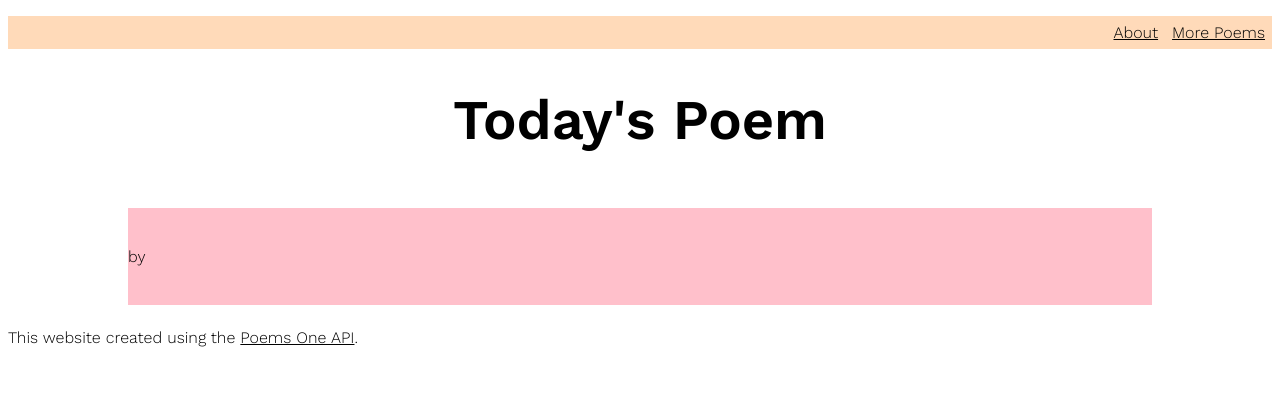
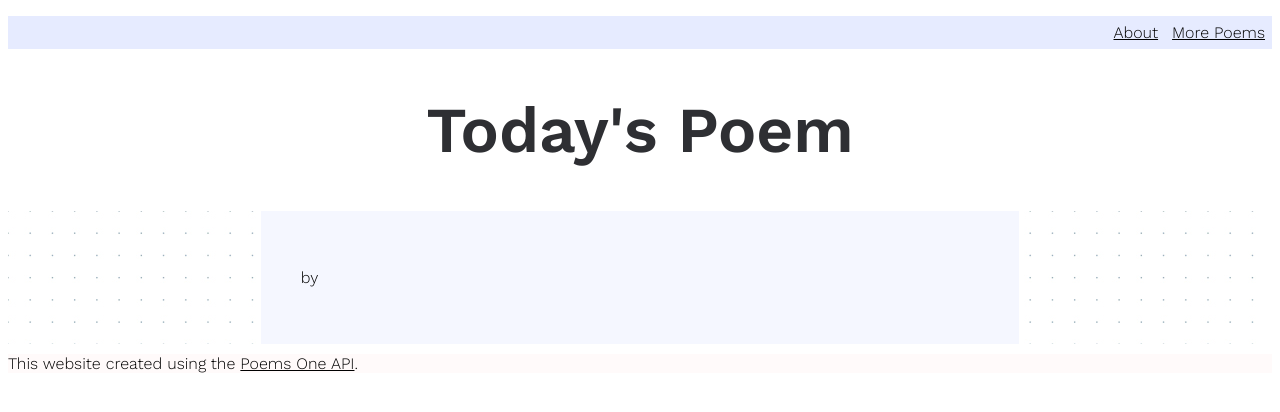
Before and after one commit to andrcatros/poem-a-day, a plain HTML site: page index.html in a window 1280 px wide. Drawn offline with nearby package versions, Linux system fonts and the light colour scheme; no server answers.

Commit message:
Final CSS styling.

```diff
--- a/index.html
+++ b/index.html
@@ -19,11 +19,14 @@
         <div class='container'>
         <main>
             <div class="bodyDiv">
-            <pre id="title"> </pre> by <pre id="author"></pre>
-            <div><pre id ="poemBody"> </pre> </div>
+            <div class="poem"><b><pre id="title"> </pre></b> by <b><pre id="author"></pre></b>
+            <div><pre id ="poemBody"> </pre> </div> </div>
+
+
         </div>
+
         </main>
-
+        </div>
         <footer>
             This website created using the <a href="https://poems.one/api/poem/">Poems One API</a>.
         </footer>
@@ -41,7 +44,7 @@
                 console.log(poemOfTheDay['contents']['poems'][0]);
                 document.querySelector("#author").innerHTML = poemOfTheDay['contents']['poems'][0]['poem']['author'];
                 document.querySelector("#title").innerHTML = poemOfTheDay['contents']['poems'][0]['poem']['title'];
-                document.querySelector("#poemBody").innerHTML = poemOfTheDay['contents']['poems'][0]['poem']['poem'];
+                document.querySelector("#poemBody").innerHTML = poemOfTheDay['contents']['poems'][0]['poem']['poem'].split('    ').join("<br> <br>");
             }
         </script>
     </body>
--- a/style.css
+++ b/style.css
@@ -23,6 +23,7 @@ pre {
 .container {
     display: flex;
     flex-direction: column;
+    background-image: url("dot-grid.png");
 }
 
 /* Header */
@@ -30,32 +31,40 @@ pre {
 @media (max-width: 575px){
     header {
         font-size: 22px !important;
+        color: #2e2f33;
     }
 }
 
 header {
     text-align: center;
-    font-size: 28px;
+    font-size: 32px;
+    color: #2e2f33;
 }
 
 /*Body div*/
 
 .bodyDiv {
-    background-color: pink;
-    margin: 0px 120px 0px 120px;
+    display: flex;
+    flex-direction: row;
+    background-color: #f5f7ff;
+    margin: 0% 20% 0px 20%;
+    padding-left: 160px;
+    padding-left: 40px;
 
 }
 
 @media (max-width: 768px){
     .bodyDiv{
         margin: 50px;
+        padding-left: 50px;
     }
 }
 
 @media (max-width: 575px){
     .bodyDiv {
-        background-color: green;
+        background-color: #f5f7ff;
         margin: 20px;
+        padding-left: 20px;
 
     }
 }
@@ -70,7 +79,7 @@ header {
 
 nav {
 
-    background-color: peachpuff;
+    background-color: #e6ebff;
 }
 
 nav > ul {
@@ -86,8 +95,9 @@ ul > div {
 
 /* Footer */
 footer {
-    margin-top: 5px;
+    margin-top: 10px;
     bottom: 1%;
     overflow: hidden;
+    background: snow;
 
 }
```
Also changed, not shown: dot-grid.png (added).
